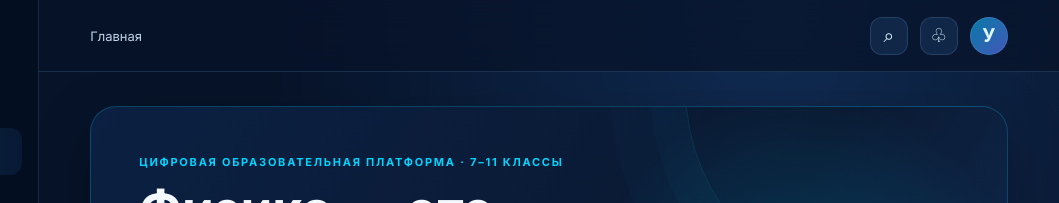
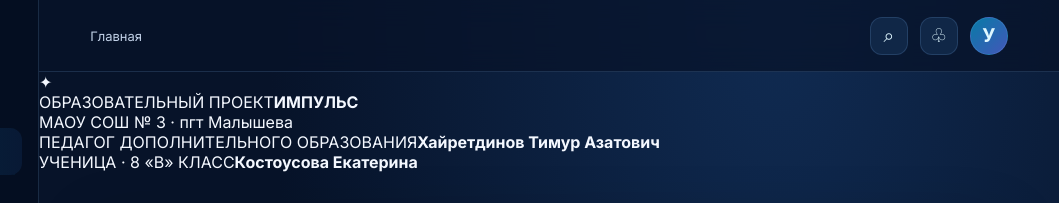
Before and after one commit to timur200730-ship-it/Impuls, a plain HTML site: page index.html in a window 1280 px wide. Shown: the top 203 px of the page, 221-1280 px from the left. Drawn offline with Linux system fonts and the light colour scheme.

Commit message:
Add project school and author credits to header

```diff
--- a/index.html
+++ b/index.html
@@ -50,6 +50,18 @@
           <button class="profile-chip" title="Профиль">У</button>
         </div>
       </header>
+      <section class="project-credit" aria-label="Сведения о проекте">
+        <div class="project-credit-top">
+          <span class="project-credit-symbol">✦</span>
+          <div><span class="project-credit-label">ОБРАЗОВАТЕЛЬНЫЙ ПРОЕКТ</span><strong>ИМПУЛЬС</strong></div>
+          <span class="project-credit-school">МАОУ СОШ № 3 · пгт Малышева</span>
+        </div>
+        <div class="project-credit-authors">
+          <div class="credit-person"><span class="credit-role">ПЕДАГОГ ДОПОЛНИТЕЛЬНОГО ОБРАЗОВАНИЯ</span><strong>Хайретдинов Тимур Азатович</strong></div>
+          <span class="credit-divider"></span>
+          <div class="credit-person"><span class="credit-role">УЧЕНИЦА · 8 «В» КЛАСС</span><strong>Костоусова Екатерина</strong></div>
+        </div>
+      </section>
       <div class="search-row hidden" id="search-row">
         <input id="search-input" type="search" placeholder="Найти тему, явление или формулу…">
         <button class="primary-btn compact" id="search-submit">Найти</button>
```
